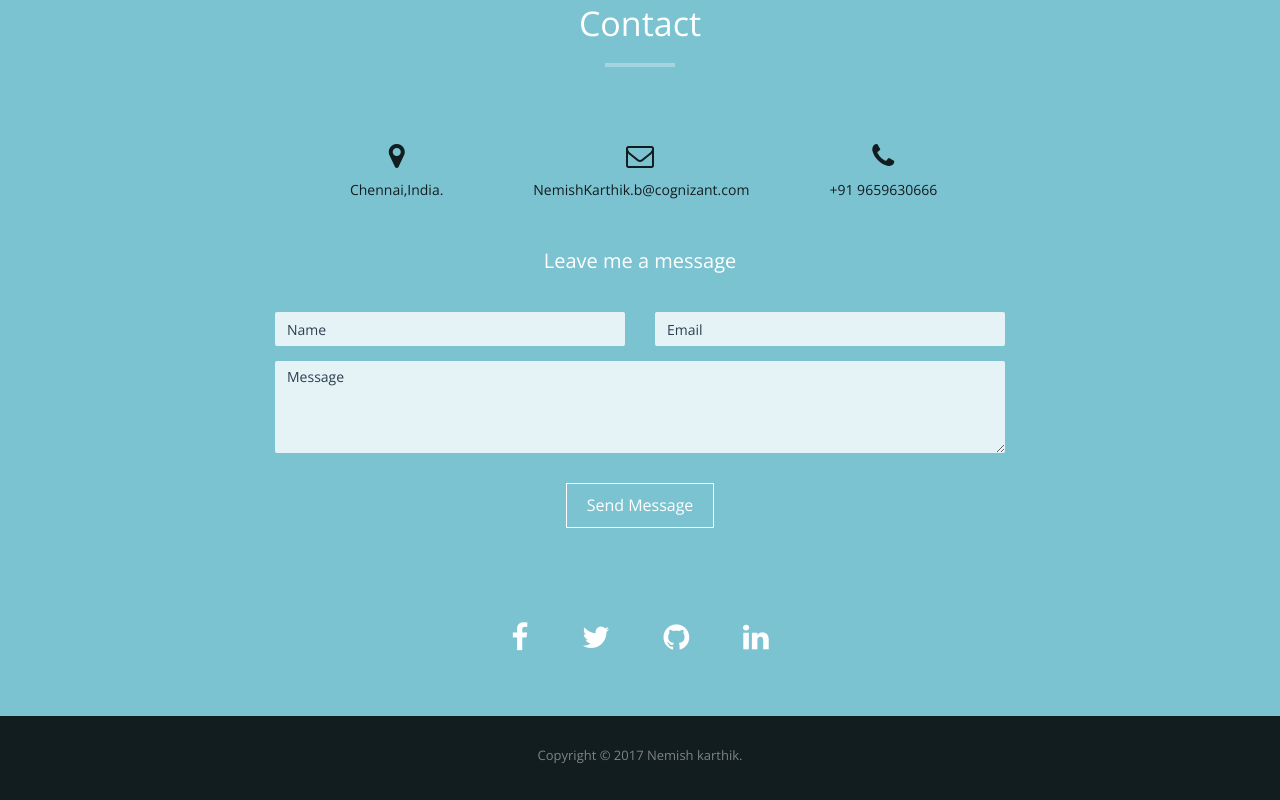
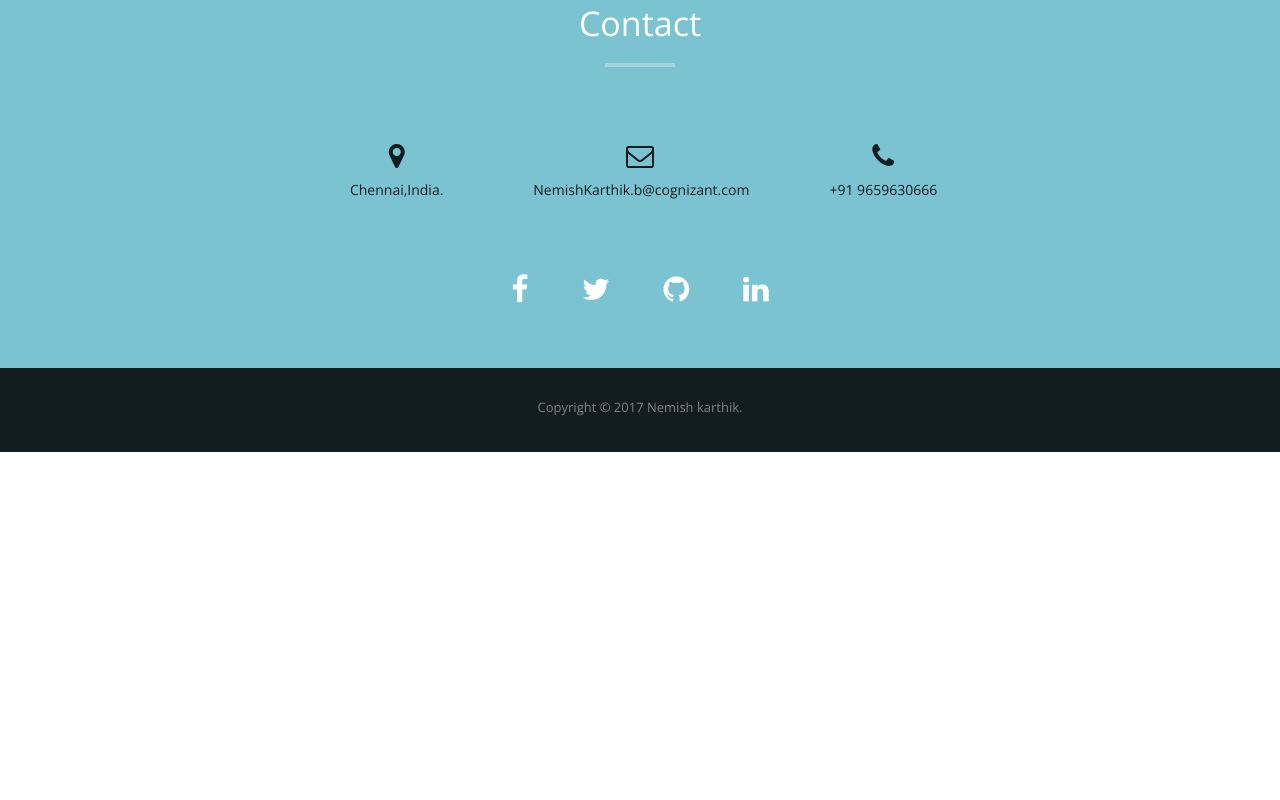
Before and after one commit to nemishnk/myprofile.github.io, a plain HTML site: page index.html in a window 1280 px wide. Shown: the part 5474-6274 px from the top of the page. After the commit the page ends 5926 px from the top, so only its background shows below. Drawn offline with nearby package versions, Linux system fonts and the light colour scheme.

Commit message:
Update index.html

```diff
--- a/index.html
+++ b/index.html
@@ -334,31 +334,7 @@
       </div>
       <div class="clearfix"></div>
     </div>
-    <div class="col-md-8 col-md-offset-2">
-      <h3>Leave me a message</h3>
-      <form name="sentMessage" id="contactForm" novalidate>
-        <div class="row">
-          <div class="col-md-6">
-            <div class="form-group">
-              <input type="text" id="name" class="form-control" placeholder="Name" required="required">
-              <p class="help-block text-danger"></p>
-            </div>
-          </div>
-          <div class="col-md-6">
-            <div class="form-group">
-              <input type="email" id="email" class="form-control" placeholder="Email" required="required">
-              <p class="help-block text-danger"></p>
-            </div>
-          </div>
-        </div>
-        <div class="form-group">
-          <textarea name="message" id="message" class="form-control" rows="4" placeholder="Message" required></textarea>
-          <p class="help-block text-danger"></p>
-        </div>
-        <div id="success"></div>
-        <button type="submit" class="btn btn-default">Send Message</button>
-      </form>
-      <div class="social">
+      <div class="social col-md-12">
         <ul>
           <li><a href="https://www.facebook.com/nemishbnk" target="_blank"><i class="fa fa-facebook"></i></a></li>
           <li><a href="https://twitter.com/nemish_nemo"  target="_blank"><i class="fa fa-twitter"></i></a></li>
```
